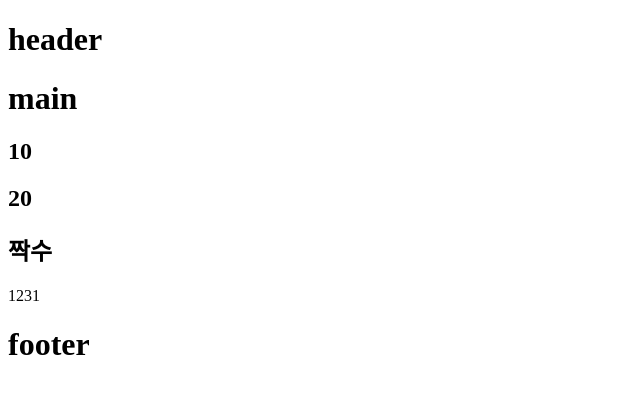
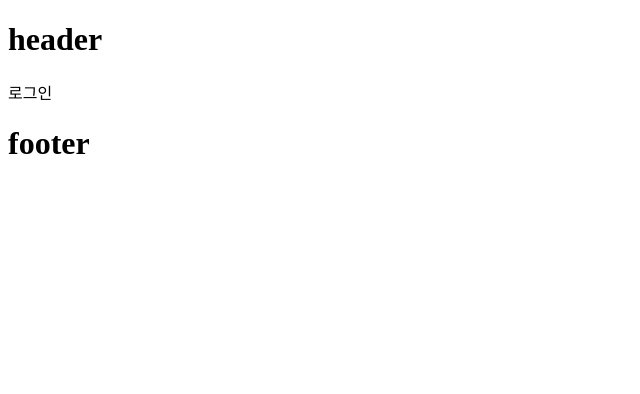
Before and after one commit to lsb530/onebite-react, a React (Vite) app in the folder section05/: page / in a window 1280 px wide. Shown: the top 394 px of the page, without its empty margins (0-640 px from the left). Built offline with nearby package versions, Linux system fonts and the light colour scheme.

Commit message:
태그 스타일 차이

```diff
--- a/section05/src/components/Main.jsx
+++ b/section05/src/components/Main.jsx
@@ -4,26 +4,26 @@ const Main = () => {
   // 2. 숫자, 문자열, 배열 값만 렌더링할 수 있음(객체 또한 그자체로 렌더링 안됨)
   // 3. 모든 태그는 닫혀있어야 한다
   // 4. 최상위 태그는 반드시 하나여야 한다(명시하지 않으면 spread component)
-  const number = 10
-  const obj = { a: 1 }
 
-  return (
-    // <div></div>
-    <main>
-      <h1>main</h1>
-      <h2>{number}</h2>
-      <h2>{number + 10}</h2>
-      <h2>{number % 2 === 0 ? "짝수" : "홀수"}</h2>
-      {/*/!*{ if() {} }*!/ 자바스크립트표현식이 아님*/}
-      {/*/!*{ for() {} }*!/ 위와 동일*/}
-      {[1, 2, 3]}
-      {true}
-      {undefined}
-      {null}
-      {/*{obj} 오류*/}
-      {obj.a}
-    </main>
-  )
+  const user = {
+    name: '이승복',
+    isLogin: false
+  }
+
+  if (user.isLogin) {
+    return <div>로그아웃</div>
+  } else {
+    return <div>로그인</div>
+  }
+
+  /*return (
+    <>
+      {user.isLogin ?
+        <div>로그아웃</div> :
+        <div>로그인</div>
+      }
+    </>
+  )*/
 }
 
 export default Main
```
